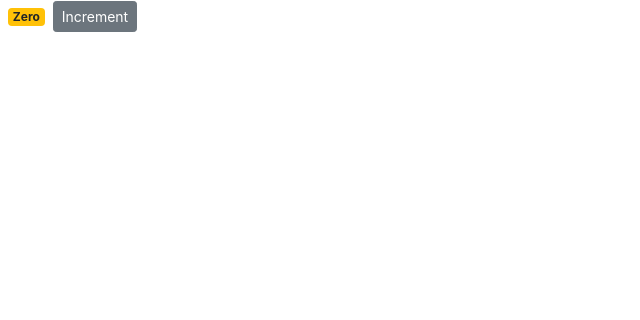
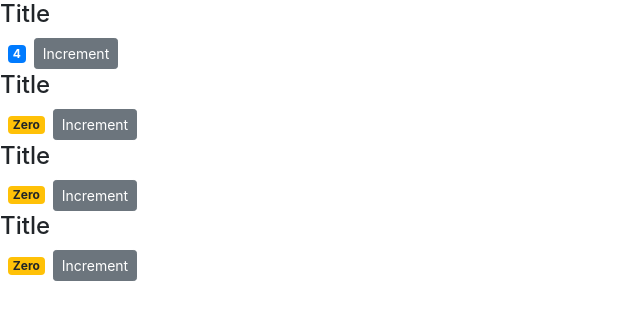
Before and after one commit to anshuman-coder/counter-app, a React (Create React App) app: page / in a window 1280 px wide. Shown: the top 320 px of the page, without its empty margins (0-640 px from the left). Built offline with nearby package versions, Linux system fonts and the light colour scheme.

Commit message:
passing children

```diff
--- a/src/components/counter.jsx
+++ b/src/components/counter.jsx
@@ -2,32 +2,35 @@
 
 class Counter extends Component {
     state = {
-        p_id : 12,
-        count: 0
+        value: this.props.value
     };
 
     handleIncrement = product => {
         console.log(product);
-        this.setState({ count: this.state.count + 1 });
+        this.setState({ value: this.state.value + 1 });
     };
 
     render() {
+        console.log('props', this.props);
+
+
         return (
             <div>
+                {this.props.children}
                 <span className={this.getBadgeClasses()}>{this.formatCount()}</span>
-                <button onClick={() => this.handleIncrement(this.state.p_id)} className="btn btn-secondary btn-sm" >Increment</button>
+                <button onClick={() => this.handleIncrement({id : 1})} className="btn btn-secondary btn-sm" >Increment</button>
             </div>
         );
     }
 
     getBadgeClasses() {
         let classes = "badge m-2 badge-";
-        classes += this.state.count === 0 ? "warning" : "primary";
+        classes += this.state.value === 0 ? "warning" : "primary";
         return classes;
     };
 
     formatCount(){
-        return this.state.count === 0 ? 'Zero' : this.state.count;
+        return this.state.value === 0 ? 'Zero' : this.state.value;
     };
 
 }
--- /dev/null
+++ b/src/components/counters.jsx
@@ -0,0 +1,27 @@
+import React, { Component } from 'react';
+import Counter from './counter';
+
+
+
+
+
+class Counters extends Component {
+    state = {
+        counter: [
+            { id: 1, value: 4},
+            { id: 2, value: 0},
+            { id: 3, value: 0},
+            { id: 4, value: 0},
+        ]
+     };
+    render() {
+        return( <div>
+            { this.state.counter.map(counter =>
+            <Counter key={counter.id} value={counter.value} selected={true}>
+                <h4>Title</h4>
+            </Counter>) }
+        </div>) ;
+    }
+}
+
+export default Counters;
--- a/src/index.js
+++ b/src/index.js
@@ -4,11 +4,11 @@
 import App from './App';
 import reportWebVitals from './reportWebVitals';
 import 'bootstrap/dist/css/bootstrap.css';
-import Counter from "./components/counter";
+import Counters from "./components/counters";
 
 ReactDOM.render(
   <React.StrictMode>
-    <Counter />
+    <Counters />
   </React.StrictMode>,
   document.getElementById('root')
 );
```
